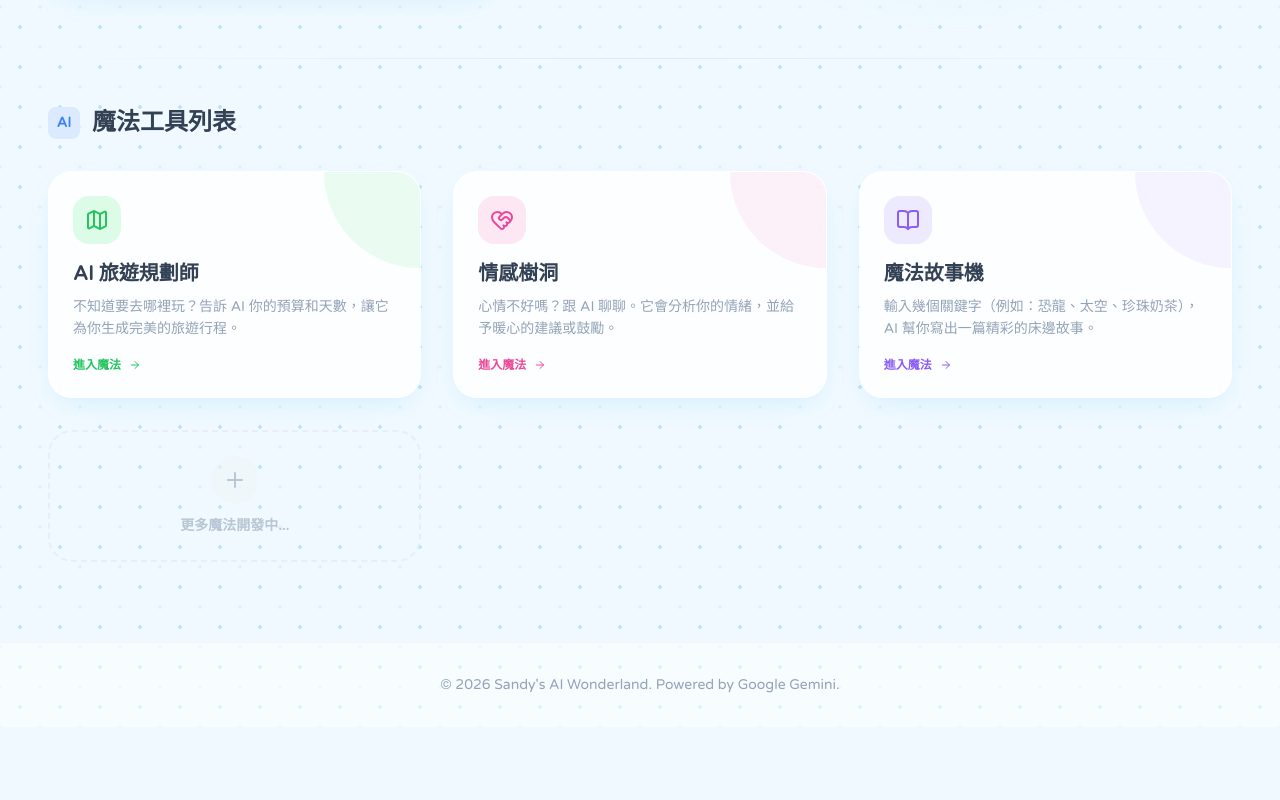
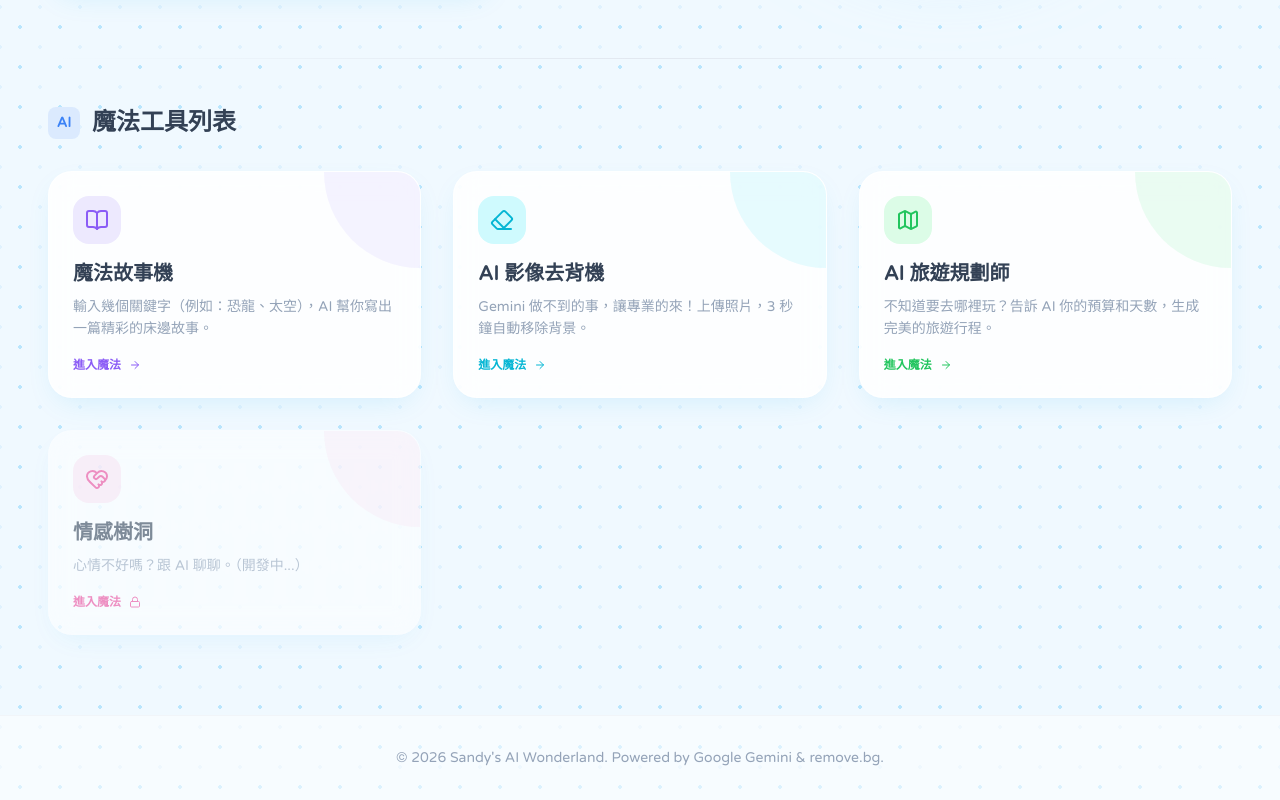
Before and after one commit to linsandy-sandy/SandyAIWonderland, a plain HTML site: page index.html in a window 1280 px wide. Shown: the part 593-1393 px from the top of the page. Before the commit the page ends 1320 px from the top, so only its background shows below. Drawn offline with nearby package versions, Linux system fonts and the light colour scheme; a web font is replaced by a local one.

Commit message:
Add files via upload

```diff
--- a/index.html
+++ b/index.html
@@ -116,7 +116,6 @@
                 <div class="absolute top-1/2 left-1/2 transform -translate-x-1/2 -translate-y-1/2 w-[300px] h-[300px] md:w-[400px] md:h-[400px] bg-white rounded-full shadow-[0_0_80px_rgba(186,230,253,0.6)] z-0"></div>
 
                 <!-- 使用者上傳的圖片 (已更新為去背版 sandy.png) -->
-                <!-- 修正：放大圖片尺寸 (w-80 md:w-[500px]) 以平衡背景圓比例 -->
                 <img src="sandy.png"
                      alt="Magic Girl Sandy"
                      class="relative z-10 w-80 md:w-[500px] float-anim drop-shadow-2xl">
@@ -143,7 +142,39 @@
 
             <div class="grid grid-cols-1 md:grid-cols-2 lg:grid-cols-3 gap-8">
 
-                <!-- 卡片 1: 旅遊規劃師 (之前做的 Demo) -->
+                <!-- 卡片 1: 魔法故事機 (已完成) -->
+                <a href="ai-story.html" class="glass-card rounded-3xl p-6 group block relative overflow-hidden">
+                    <div class="absolute top-0 right-0 w-24 h-24 bg-violet-400/10 rounded-bl-full transition-transform group-hover:scale-150 duration-500"></div>
+                    <div class="w-12 h-12 bg-violet-100 rounded-2xl flex items-center justify-center text-violet-500 mb-4 group-hover:rotate-12 transition-transform">
+                        <i data-lucide="book-open" class="w-6 h-6"></i>
+                    </div>
+                    <h3 class="text-xl font-bold text-slate-700 mb-2">魔法故事機</h3>
+                    <p class="text-slate-400 text-sm leading-relaxed">
+                        輸入幾個關鍵字（例如：恐龍、太空），AI 幫你寫出一篇精彩的床邊故事。
+                    </p>
+                    <div class="mt-4 flex items-center gap-2 text-xs font-bold text-violet-500">
+                        <span>進入魔法</span>
+                        <i data-lucide="arrow-right" class="w-3 h-3 group-hover:translate-x-1 transition-transform"></i>
+                    </div>
+                </a>
+
+                <!-- 卡片 2: AI 影像去背機 (New!) -->
+                <a href="ai-remove-bg.html" class="glass-card rounded-3xl p-6 group block relative overflow-hidden">
+                    <div class="absolute top-0 right-0 w-24 h-24 bg-cyan-400/10 rounded-bl-full transition-transform group-hover:scale-150 duration-500"></div>
+                    <div class="w-12 h-12 bg-cyan-100 rounded-2xl flex items-center justify-center text-cyan-500 mb-4 group-hover:rotate-12 transition-transform">
+                        <i data-lucide="eraser" class="w-6 h-6"></i>
+                    </div>
+                    <h3 class="text-xl font-bold text-slate-700 mb-2">AI 影像去背機</h3>
+                    <p class="text-slate-400 text-sm leading-relaxed">
+                        Gemini 做不到的事，讓專業的來！上傳照片，3 秒鐘自動移除背景。
+                    </p>
+                    <div class="mt-4 flex items-center gap-2 text-xs font-bold text-cyan-500">
+                        <span>進入魔法</span>
+                        <i data-lucide="arrow-right" class="w-3 h-3 group-hover:translate-x-1 transition-transform"></i>
+                    </div>
+                </a>
+
+                <!-- 卡片 3: AI 旅遊規劃師 (Demo) -->
                 <a href="ai-guide.html" class="glass-card rounded-3xl p-6 group block relative overflow-hidden">
                     <div class="absolute top-0 right-0 w-24 h-24 bg-green-400/10 rounded-bl-full transition-transform group-hover:scale-150 duration-500"></div>
                     <div class="w-12 h-12 bg-green-100 rounded-2xl flex items-center justify-center text-green-500 mb-4 group-hover:rotate-12 transition-transform">
@@ -151,7 +182,7 @@
                     </div>
                     <h3 class="text-xl font-bold text-slate-700 mb-2">AI 旅遊規劃師</h3>
                     <p class="text-slate-400 text-sm leading-relaxed">
-                        不知道要去哪裡玩？告訴 AI 你的預算和天數，讓它為你生成完美的旅遊行程。
+                        不知道要去哪裡玩？告訴 AI 你的預算和天數，生成完美的旅遊行程。
                     </p>
                     <div class="mt-4 flex items-center gap-2 text-xs font-bold text-green-500">
                         <span>進入魔法</span>
@@ -159,45 +190,21 @@
                     </div>
                 </a>
 
-                <!-- 卡片 2: 情感分析樹洞 (新點子) -->
-                <a href="ai-diary.html" class="glass-card rounded-3xl p-6 group block relative overflow-hidden">
+                <!-- 卡片 4: 情感樹洞 (預留) -->
+                <a href="ai-diary.html" class="glass-card rounded-3xl p-6 group block relative overflow-hidden opacity-60 hover:opacity-100 transition-opacity">
                     <div class="absolute top-0 right-0 w-24 h-24 bg-pink-400/10 rounded-bl-full transition-transform group-hover:scale-150 duration-500"></div>
                     <div class="w-12 h-12 bg-pink-100 rounded-2xl flex items-center justify-center text-pink-500 mb-4 group-hover:rotate-12 transition-transform">
                         <i data-lucide="heart-handshake" class="w-6 h-6"></i>
                     </div>
                     <h3 class="text-xl font-bold text-slate-700 mb-2">情感樹洞</h3>
                     <p class="text-slate-400 text-sm leading-relaxed">
-                        心情不好嗎？跟 AI 聊聊。它會分析你的情緒，並給予暖心的建議或鼓勵。
+                        心情不好嗎？跟 AI 聊聊。（開發中...）
                     </p>
                     <div class="mt-4 flex items-center gap-2 text-xs font-bold text-pink-500">
                         <span>進入魔法</span>
-                        <i data-lucide="arrow-right" class="w-3 h-3 group-hover:translate-x-1 transition-transform"></i>
+                        <i data-lucide="lock" class="w-3 h-3 group-hover:translate-x-1 transition-transform"></i>
                     </div>
                 </a>
-
-                <!-- 卡片 3: 魔法故事機 (新點子) -->
-                <a href="ai-story.html" class="glass-card rounded-3xl p-6 group block relative overflow-hidden">
-                    <div class="absolute top-0 right-0 w-24 h-24 bg-violet-400/10 rounded-bl-full transition-transform group-hover:scale-150 duration-500"></div>
-                    <div class="w-12 h-12 bg-violet-100 rounded-2xl flex items-center justify-center text-violet-500 mb-4 group-hover:rotate-12 transition-transform">
-                        <i data-lucide="book-open" class="w-6 h-6"></i>
-                    </div>
-                    <h3 class="text-xl font-bold text-slate-700 mb-2">魔法故事機</h3>
-                    <p class="text-slate-400 text-sm leading-relaxed">
-                        輸入幾個關鍵字（例如：恐龍、太空、珍珠奶茶），AI 幫你寫出一篇精彩的床邊故事。
-                    </p>
-                    <div class="mt-4 flex items-center gap-2 text-xs font-bold text-violet-500">
-                        <span>進入魔法</span>
-                        <i data-lucide="arrow-right" class="w-3 h-3 group-hover:translate-x-1 transition-transform"></i>
-                    </div>
-                </a>
-
-                <!-- 更多卡片預留位 -->
-                <div class="border-2 border-dashed border-slate-200 rounded-3xl p-6 flex flex-col items-center justify-center text-center opacity-60 hover:opacity-100 transition-opacity cursor-pointer">
-                    <div class="w-12 h-12 bg-slate-100 rounded-full flex items-center justify-center text-slate-400 mb-3">
-                        <i data-lucide="plus" class="w-6 h-6"></i>
-                    </div>
-                    <span class="text-sm font-bold text-slate-400">更多魔法開發中...</span>
-                </div>
 
             </div>
         </div>
@@ -205,7 +212,7 @@
     </main>
 
     <footer class="text-center py-8 text-slate-400 text-sm bg-white/50 border-t border-slate-100">
-        <p>&copy; 2026 Sandy's AI Wonderland. Powered by Google Gemini.</p>
+        <p>&copy; 2026 Sandy's AI Wonderland. Powered by Google Gemini & remove.bg.</p>
     </footer>
 
     <script>
```
